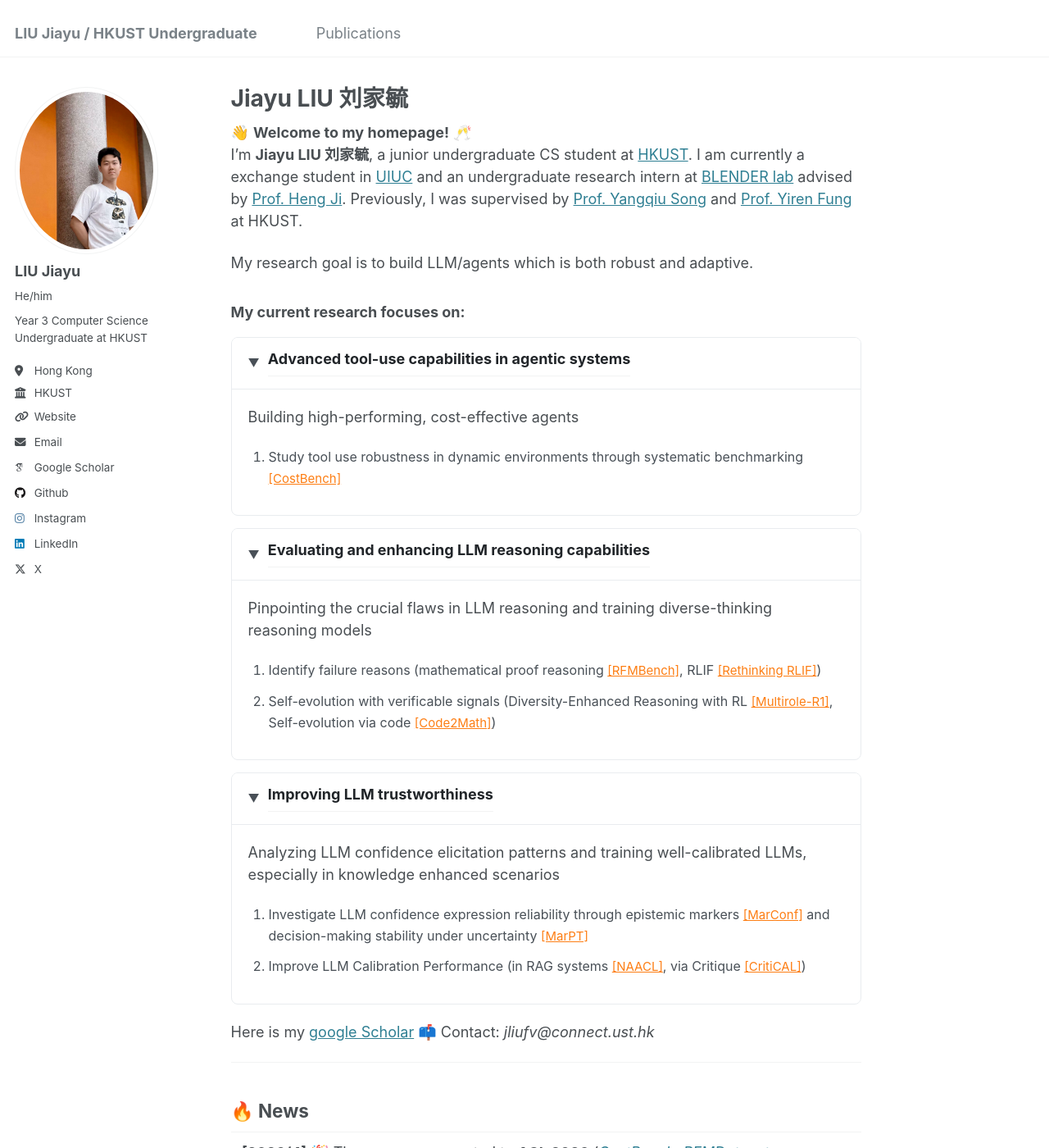
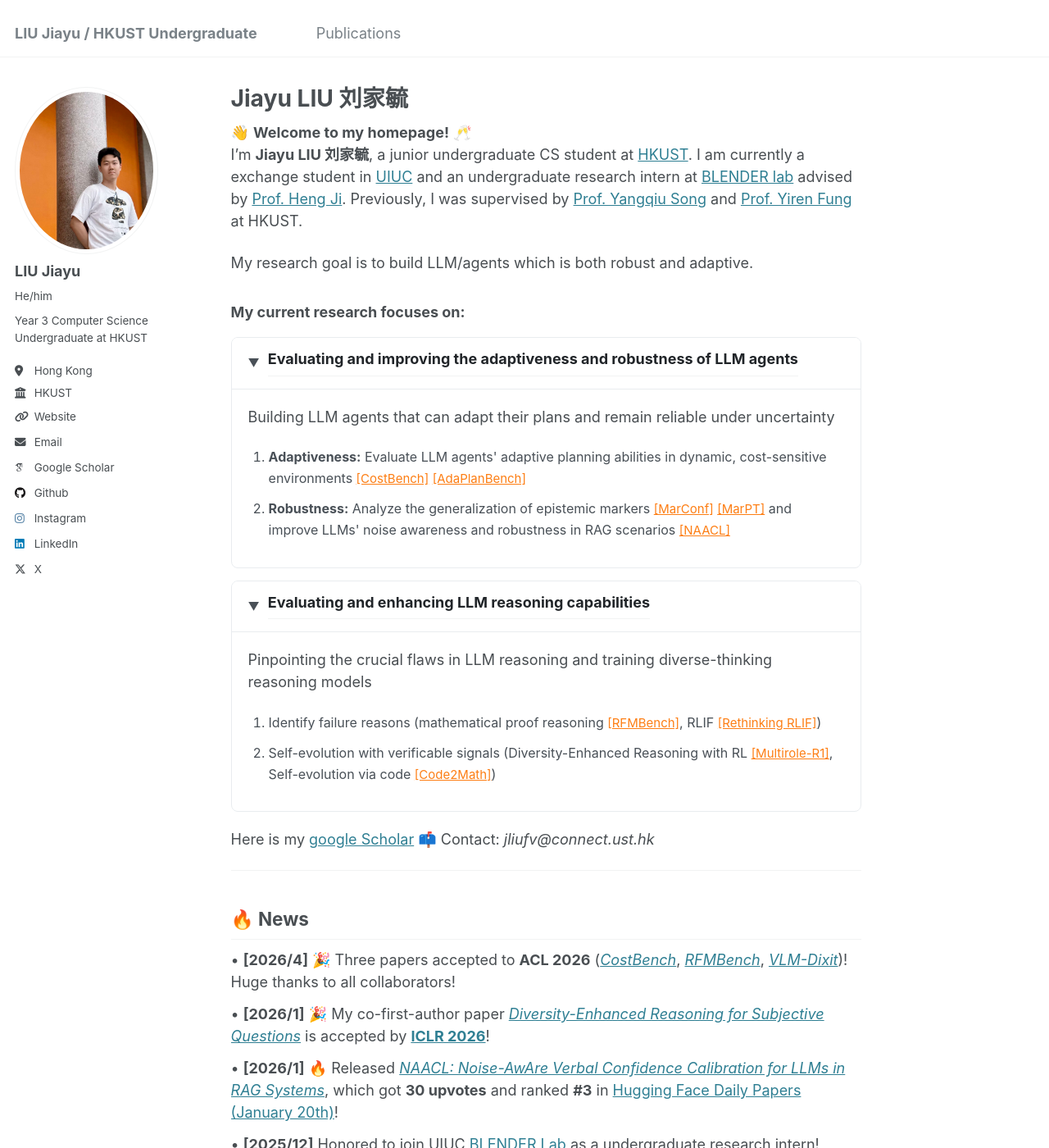
Before and after one commit to JiayuJeff/JiayuJeff.github.io, a Jekyll site: the page built from _pages/about.md, in a window 1280 px wide and 1400 px high. Shown: the whole window at 82% size. Built offline with Jekyll 4.4.1, drawn with Linux system fonts in a browser that asks for light colours; some web fonts are replaced; some of the changed text lies outside the part shown.

Commit message:
Update homepage research and news

```diff
--- a/_pages/about.md
+++ b/_pages/about.md
@@ -93,12 +93,13 @@ My research goal is to build LLM/agents which is both robust and adaptive.
   <div class="research-section">
     <div class="research-header" onclick="toggleSection(this)">
       <span class="research-icon">▼</span>
-      <h2>Advanced tool-use capabilities in agentic systems</h2>
+      <h2>Evaluating and improving the adaptiveness and robustness of LLM agents</h2>
     </div>
     <div class="research-content active">
-      <p>Building high-performing, cost-effective agents</p>
+      <p>Building LLM agents that can adapt their plans and remain reliable under uncertainty</p>
       <ol>
-        <li>Study tool use robustness in dynamic environments through systematic benchmarking <a href="https://arxiv.org/pdf/2511.02734v1">[CostBench]</a></li>
+        <li><strong>Adaptiveness:</strong> Evaluate LLM agents' adaptive planning abilities in dynamic, cost-sensitive environments <a href="https://arxiv.org/pdf/2511.02734v1">[CostBench]</a> <a href="https://jiayujeff.github.io/">[AdaPlanBench]</a></li>
+        <li><strong>Robustness:</strong> Analyze the generalization of epistemic markers <a href="https://arxiv.org/abs/2505.24778">[MarConf]</a> <a href="https://arxiv.org/abs/2508.08992">[MarPT]</a> and improve LLMs' noise awareness and robustness in RAG scenarios <a href="https://arxiv.org/pdf/2601.11004">[NAACL]</a></li>
       </ol>
     </div>
   </div>
@@ -118,19 +119,6 @@ My research goal is to build LLM/agents which is both robust and adaptive.
     </div>
   </div>
 
-  <div class="research-section">
-    <div class="research-header" onclick="toggleSection(this)">
-      <span class="research-icon">▼</span>
-      <h2>Improving LLM trustworthiness</h2>
-    </div>
-    <div class="research-content active">
-      <p>Analyzing LLM confidence elicitation patterns and training well-calibrated LLMs, especially in knowledge enhanced scenarios</p>
-      <ol>
-        <li>Investigate LLM confidence expression reliability through epistemic markers <a href="https://arxiv.org/abs/2505.24778">[MarConf]</a> and decision-making stability under uncertainty <a href="https://arxiv.org/abs/2508.08992">[MarPT]</a></li>
-        <li>Improve LLM Calibration Performance (in RAG systems <a href="https://arxiv.org/pdf/2601.11004">[NAACL]</a>, via Critique <a href="https://arxiv.org/abs/2510.24505">[CritiCAL]</a>)</li>
-      </ol>
-    </div>
-  </div>
 </div>
 
 <script>
@@ -182,22 +170,22 @@ Here is my [google Scholar](https://scholar.google.com/citations?user=PIQxhfMAAA
 </style>
 
 <div class="news-container">
-  <div class="news-item">- <strong>[2026/4]</strong> 🎉 Three papers accepted to <strong>ACL 2026</strong> (<a href="https://github.com/JiayuJeff/CostBench"><em>CostBench</em></a>, <a href="https://github.com/guodadi/RFMDataset"><em>RFMDataset</em></a>, <a href="https://github.com/HKUST-KnowComp/DixitWorld"><em>DixitWorld</em></a>)! Huge thanks to all collaborators!</div>
-  <div class="news-item">- <strong>[2026/1]</strong> 🎉 My co-first-author paper <a href="https://openreview.net/forum?id=1Bf0tToGT1"><em>Diversity-Enhanced Reasoning for Subjective Questions</em></a> is accepted by <a href="https://iclr.cc/"><strong>ICLR 2026</strong></a>!</div>
-  <div class="news-item">- <strong>[2026/1]</strong> 🔥 Released <a href="https://huggingface.co/papers/2601.11004"><em>NAACL: Noise-AwAre Verbal Confidence Calibration for LLMs in RAG Systems</em></a>, which got <strong>30 upvotes</strong> and ranked <strong>#3</strong> in <a href="https://huggingface.co/papers/date/2026-01-20">Hugging Face Daily Papers (January 20th)</a>!</div>
-  <div class="news-item">- <strong>[2025/12]</strong> Honored to join UIUC <a href="https://blender.cs.illinois.edu/index.html">BLENDER Lab</a> as a undergraduate research intern! Looking forward to learning from <a href="https://blender.cs.illinois.edu/hengji.html">Prof. Heng Ji</a>!</div>
-  <div class="news-item">- <strong>[2025/11]</strong> 🔥 Released <a href="https://huggingface.co/papers/2511.02734"><em>CostBench: Evaluating Multi-Turn Cost-Optimal Planning and Adaptation in Dynamic Environments for LLM Tool-Use Agents</em></a>, which got <strong>22 upvotes</strong> and ranked <strong>#4</strong> in <a href="https://huggingface.co/papers/date/2025-11-06">Hugging Face Daily Papers (November 6th)</a>!</div>
-  <div class="news-item">- <strong>[2025/8]</strong> Honored to receive the <strong>UROP Support Grant</strong> and <strong>UROP Research Travel Sponsorship</strong>!</div>
-  <div class="news-item">- <strong>[2025/7]</strong> 🔥 Released <a href="https://huggingface.co/papers/2507.20187"><em>Diversity-Enhanced Subjective Question-Answering</em></a>, which got <strong>26 upvotes</strong> and ranked <strong>#8</strong> in <a href="https://huggingface.co/papers/date/2025-07-29">Hugging Face Daily Papers (July 29th)</a>!</div>
-  <div class="news-item">- <strong>[2025/7]</strong> ✈️ Will join <a href="https://illinois.edu/">University of Illinois Urbana-Champaign</a> as an <strong>exchange undergraduate student in Spring 2026</strong>!</div>
-  <div class="news-item">- <strong>[2025/5]</strong> 🎉 My first-author paper <a href="https://arxiv.org/abs/2505.24778"><em>Revisiting Epistemic Markers in Confidence Estimation</em></a> is <strong>accepted to <a href="https://2025.aclweb.org/">ACL 2025 Main</a>!</strong> Sincere gratitude to all my collaborators!</div>
-  <div class="news-item">- <strong>[2025/2]</strong> Honored to join HKUST <a href="https://mayrfung.github.io/group/">RenAI Lab</a> as a undergraduate research intern! Looking forward to learning from <a href="https://mayrfung.github.io/">Prof. Yiren Fung</a>!</div>
-  <div class="news-item">- <strong>[2025/1]</strong> Honored to receive <strong>HKIE Scholarship 2024/25!</strong></div>
-  <div class="news-item">- <strong>[2024/10]</strong> 🎉 My co-first-author paper <a href="https://aclanthology.org/2024.fever-1.14/"><em>GProofT</em></a> is accepted by <a href="https://fever.ai/2024/workshop.html"><strong>The Seventh FEVER Workshop</strong></a>!</div>
-  <div class="news-item">- <strong>[2024/9]</strong> Honored to receive <strong>The Joseph Lau Luen Hung Charitable Trust Scholarship 2024/25!</strong></div>
-  <div class="news-item">- <strong>[2024/6]</strong> Traveled to <a href="https://cuni.cz/UKEN-1.html">Charles University</a> in Prague for summer exchange! Wonderful experience — loved everything there 🥰</div>
-  <div class="news-item">- <strong>[2024/6]</strong> Honored to join HKUST <a href="https://github.com/HKUST-KnowComp">KnowComp Group</a> as a undergraduate research intern! Looking forward to learning from <a href="https://www.cse.ust.hk/~yqsong/">Prof. Yangqiu Song</a>!</div>
-  <div class="news-item">- <strong>[2023/9]</strong> Honored to receive <strong>China Soong Ching Ling Foundation Zhiyuan Bursary!</strong></div>
+  <div class="news-item">• <strong>[2026/4]</strong> 🎉 Three papers accepted to <strong>ACL 2026</strong> (<a href="https://arxiv.org/pdf/2511.02734v1"><em>CostBench</em></a>, <a href="https://arxiv.org/pdf/2506.17114"><em>RFMBench</em></a>, <a href="https://arxiv.org/abs/2510.10117"><em>VLM-Dixit</em></a>)! Huge thanks to all collaborators!</div>
+  <div class="news-item">• <strong>[2026/1]</strong> 🎉 My co-first-author paper <a href="https://openreview.net/forum?id=1Bf0tToGT1"><em>Diversity-Enhanced Reasoning for Subjective Questions</em></a> is accepted by <a href="https://iclr.cc/"><strong>ICLR 2026</strong></a>!</div>
+  <div class="news-item">• <strong>[2026/1]</strong> 🔥 Released <a href="https://huggingface.co/papers/2601.11004"><em>NAACL: Noise-AwAre Verbal Confidence Calibration for LLMs in RAG Systems</em></a>, which got <strong>30 upvotes</strong> and ranked <strong>#3</strong> in <a href="https://huggingface.co/papers/date/2026-01-20">Hugging Face Daily Papers (January 20th)</a>!</div>
+  <div class="news-item">• <strong>[2025/12]</strong> Honored to join UIUC <a href="https://blender.cs.illinois.edu/index.html">BLENDER Lab</a> as a undergraduate research intern! Looking forward to learning from <a href="https://blender.cs.illinois.edu/hengji.html">Prof. Heng Ji</a>!</div>
+  <div class="news-item">• <strong>[2025/11]</strong> 🔥 Released <a href="https://huggingface.co/papers/2511.02734"><em>CostBench: Evaluating Multi-Turn Cost-Optimal Planning and Adaptation in Dynamic Environments for LLM Tool-Use Agents</em></a>, which got <strong>22 upvotes</strong> and ranked <strong>#4</strong> in <a href="https://huggingface.co/papers/date/2025-11-06">Hugging Face Daily Papers (November 6th)</a>!</div>
+  <div class="news-item">• <strong>[2025/8]</strong> 🏅 Honored to receive the <strong>UROP Support Grant</strong> and <strong>UROP Research Travel Sponsorship</strong>!</div>
+  <div class="news-item">• <strong>[2025/7]</strong> 🔥 Released <a href="https://huggingface.co/papers/2507.20187"><em>Diversity-Enhanced Subjective Question-Answering</em></a>, which got <strong>26 upvotes</strong> and ranked <strong>#8</strong> in <a href="https://huggingface.co/papers/date/2025-07-29">Hugging Face Daily Papers (July 29th)</a>!</div>
+  <div class="news-item">• <strong>[2025/7]</strong> ✈️ Will join <a href="https://illinois.edu/">University of Illinois Urbana-Champaign</a> as an <strong>exchange undergraduate student in Spring 2026</strong>!</div>
+  <div class="news-item">• <strong>[2025/5]</strong> 🎉 My first-author paper <a href="https://arxiv.org/abs/2505.24778"><em>Revisiting Epistemic Markers in Confidence Estimation</em></a> is <strong>accepted to <a href="https://2025.aclweb.org/">ACL 2025 Main</a>!</strong> Sincere gratitude to all my collaborators!</div>
+  <div class="news-item">• <strong>[2025/2]</strong> Honored to join HKUST <a href="https://mayrfung.github.io/group/">RenAI Lab</a> as a undergraduate research intern! Looking forward to learning from <a href="https://mayrfung.github.io/">Prof. Yiren Fung</a>!</div>
+  <div class="news-item">• <strong>[2025/1]</strong> 🏅 Honored to receive <strong>HKIE Scholarship 2024/25!</strong></div>
+  <div class="news-item">• <strong>[2024/10]</strong> 🎉 My co-first-author paper <a href="https://aclanthology.org/2024.fever-1.14/"><em>GProofT</em></a> is accepted by <a href="https://fever.ai/2024/workshop.html"><strong>The Seventh FEVER Workshop</strong></a>!</div>
+  <div class="news-item">• <strong>[2024/9]</strong> 🏅 Honored to receive <strong>The Joseph Lau Luen Hung Charitable Trust Scholarship 2024/25!</strong></div>
+  <div class="news-item">• <strong>[2024/6]</strong> ✈️ Traveled to <a href="https://cuni.cz/UKEN-1.html">Charles University</a> in Prague for summer exchange! Wonderful experience — loved everything there 🥰</div>
+  <div class="news-item">• <strong>[2024/6]</strong> Honored to join HKUST <a href="https://github.com/HKUST-KnowComp">KnowComp Group</a> as a undergraduate research intern! Looking forward to learning from <a href="https://www.cse.ust.hk/~yqsong/">Prof. Yangqiu Song</a>!</div>
+  <div class="news-item">• <strong>[2023/9]</strong> 🏅 Honored to receive <strong>China Soong Ching Ling Foundation Zhiyuan Bursary!</strong></div>
 </div>
 
 ---
@@ -363,7 +351,7 @@ Note: Only first author/co-first author papers are listed. Please refer to [the
 
 ## 🎤 Invited Talks
 
-- "Towards Cost-aware Tool Integrated Planning." Invited talk at Natural Language Processing and Multimodal Intelligence Platform ([Post](https://jiayujeff.github.io/)), Host: Wenjie Li.
+- "Towards Cost-aware Tool Integrated Planning." Invited talk at Natural Language Processing and Multimodal Intelligence Platform ([Post](https://mp.weixin.qq.com/s/49ddMn0hC9XDg8WH9lWnaA)), Host: Wenjie Li.
 
 ---
 
```
